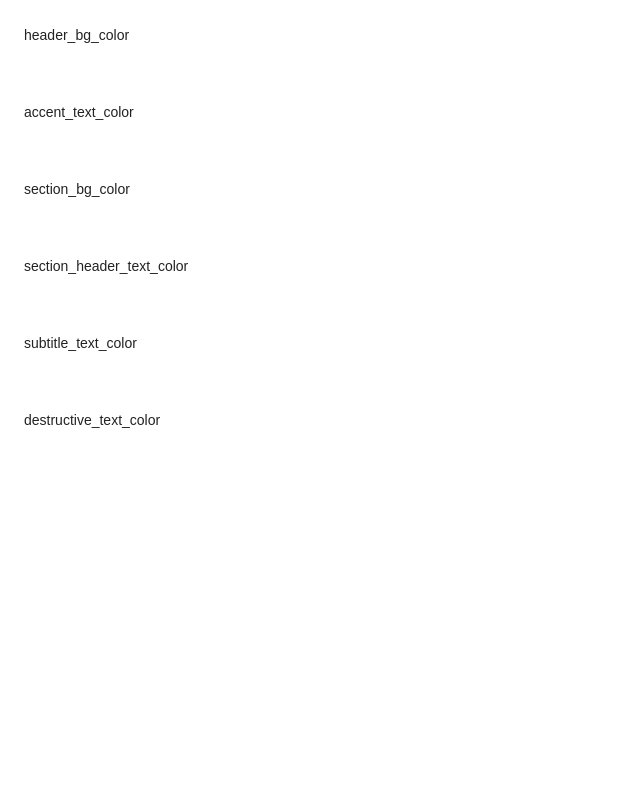
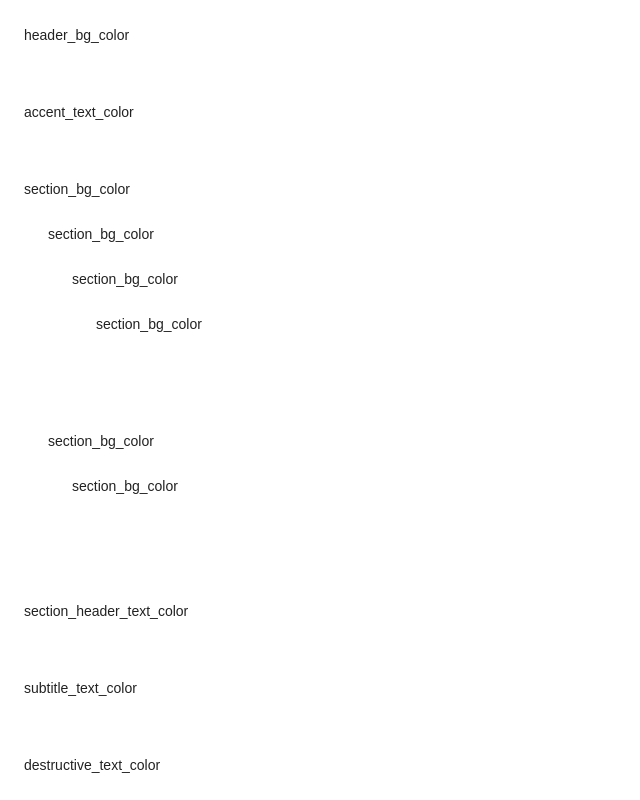
Before and after one commit to SoheilKhorram/food-exhanger, a React (Vite) app: page / in a window 1280 px wide. Shown: the part 3198-3998 px from the top of the page, without its empty margins (0-640 px from the left). Before the commit the page ends 3653 px from the top, so only its background shows below. Built offline with nearby package versions, Linux system fonts and the light colour scheme; what @twa-dev/sdk would draw is missing.

Commit message:
testing the telegram theme

```diff
--- a/src/TelegramTheme.tsx
+++ b/src/TelegramTheme.tsx
@@ -30,6 +30,21 @@ const TelegramTheme = () => {
             </div>
             <div className="section_bg_color">
                 section_bg_color
+                <div className="section_bg_color">
+                    section_bg_color
+                    <div className="section_bg_color">
+                        section_bg_color
+                        <div className="section_bg_color">
+                            section_bg_color
+                        </div>
+                    </div>
+                </div>
+                <div className="section_bg_color">
+                    section_bg_color
+                    <div className="section_bg_color">
+                        section_bg_color
+                    </div>
+                </div>
             </div>
             <div className="section_header_text_color">
                 section_header_text_color
```
